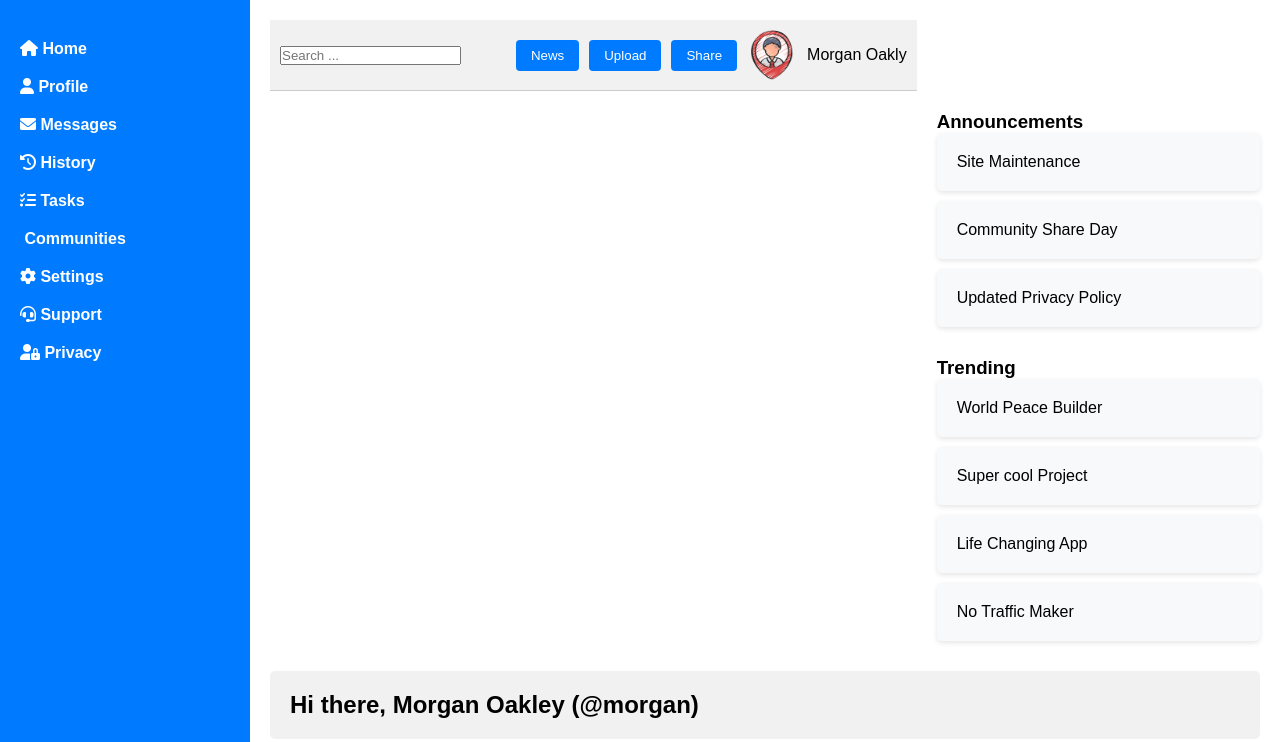
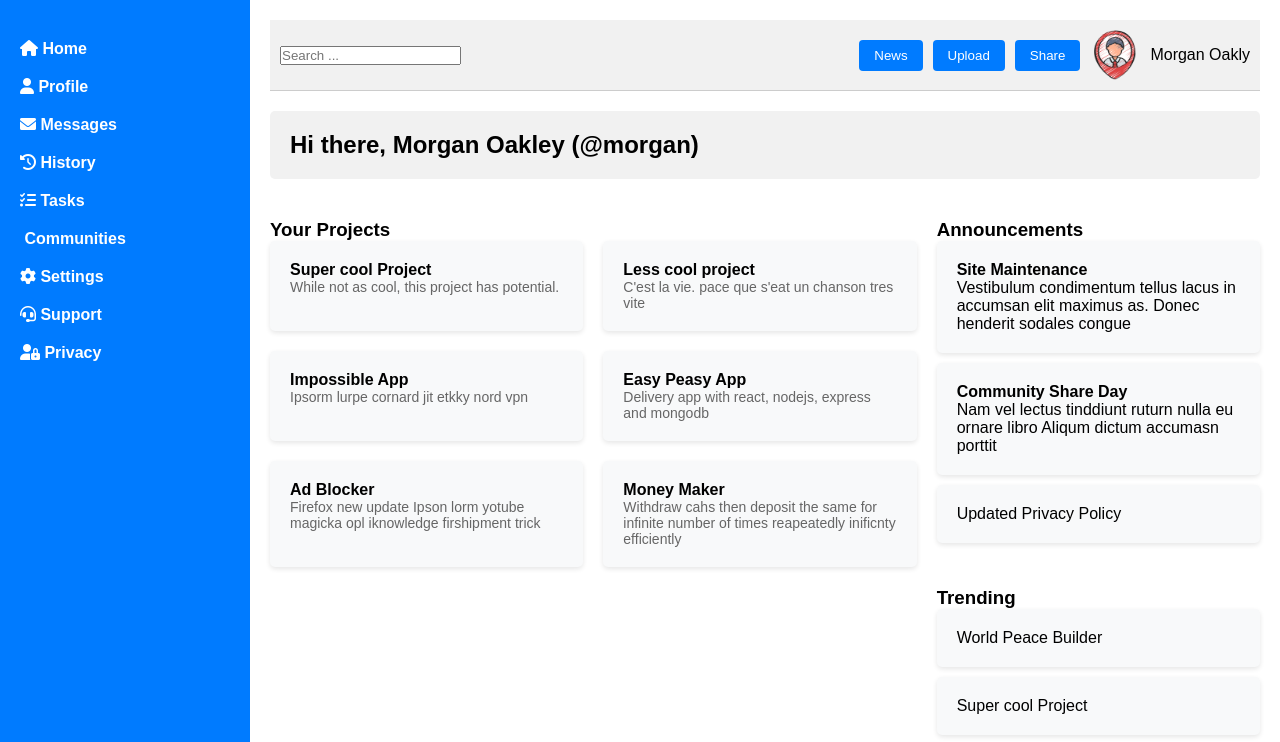
Before and after one commit to SubyiaLab/adminDashBoard, a plain HTML site: page index.html in a window 1280 px wide. Shown: the top 742 px of the page. Drawn offline with Linux system fonts and the light colour scheme.

Commit message:
fix navbar & user-info

```diff
--- a/index.html
+++ b/index.html
@@ -84,8 +84,14 @@
                <aside class="Announcements">
 
                 <h3>Announcements</h3>
-                <div class="Announcements-card">Site Maintenance</div>
-                <div class="Announcements-card">Community Share Day</div>
+                <div class="Announcements-card">
+                    <h4>Site Maintenance</h4>
+                    <p>Vestibulum condimentum tellus lacus in accumsan elit maximus as. Donec henderit sodales congue</p>
+                    </div>
+                <div class="Announcements-card">
+                    <h4>Community Share Day</h4>
+                    <p>Nam vel lectus tinddiunt ruturn nulla eu ornare libro Aliqum dictum accumasn porttit</p>
+                </div>
                 <div class="Announcements-card">Updated Privacy Policy</div>
                </aside>
 
--- a/style.css
+++ b/style.css
@@ -7,8 +7,8 @@
 body {
     font-family: Arial, Helvetica, sans-serif;
     min-height: 100vh;
-    display: grid;
-    grid-template-columns: 250px, 1fr;
+    /* display: grid;
+    grid-template-columns: 250px, 1fr; */
 
 }
 
@@ -18,6 +18,8 @@ body {
 }
 
 .navbar{
+    /* grid-row: 1; */
+    grid-column: 1/-1;
     background-color: #f1f1f1;
     padding: 10px;
     display: flex;
@@ -51,7 +53,7 @@ body {
     background-color: #007bff;
     color: white;
     padding: 20px;
-    height:100vh;
+    height:100%;
     position:fixed;
     left:0;
     top:0;
@@ -74,17 +76,19 @@ body {
 
 .main-content{
     display: grid;
-    grid-template-rows: auto auto 1fr;
-    grid-template-columns: 2fr 1fr;
+    /* grid-template-rows: auto auto 1fr; */
+    grid-template-columns:  2fr 1fr;
     grid-gap: 20px;
     padding: 20px;
 }
 
 .user-info{
-    grid-column: span 2;
+    /* grid-row: 2; */
+    grid-column: 1/-1 ;
     background-color: #f1f1f1;
     padding: 20px;
     border-radius: 5px;
+    margin-bottom: 20px;
 }
 
 .projects{
@@ -112,7 +116,7 @@ body {
 
 .Announcements{
     grid-column:  2/ 3;
-    grid-row: 2 / 3;
+    /* grid-row: 2 / 3; */
 }
 
 .Announcements-card{
@@ -125,7 +129,7 @@ body {
 
 .trending {
     grid-column: 2/ 3;
-    grid-row: 3/ 4;
+    /* grid-row: 3/ 4; */
 }
 
 .trending-item{
```
